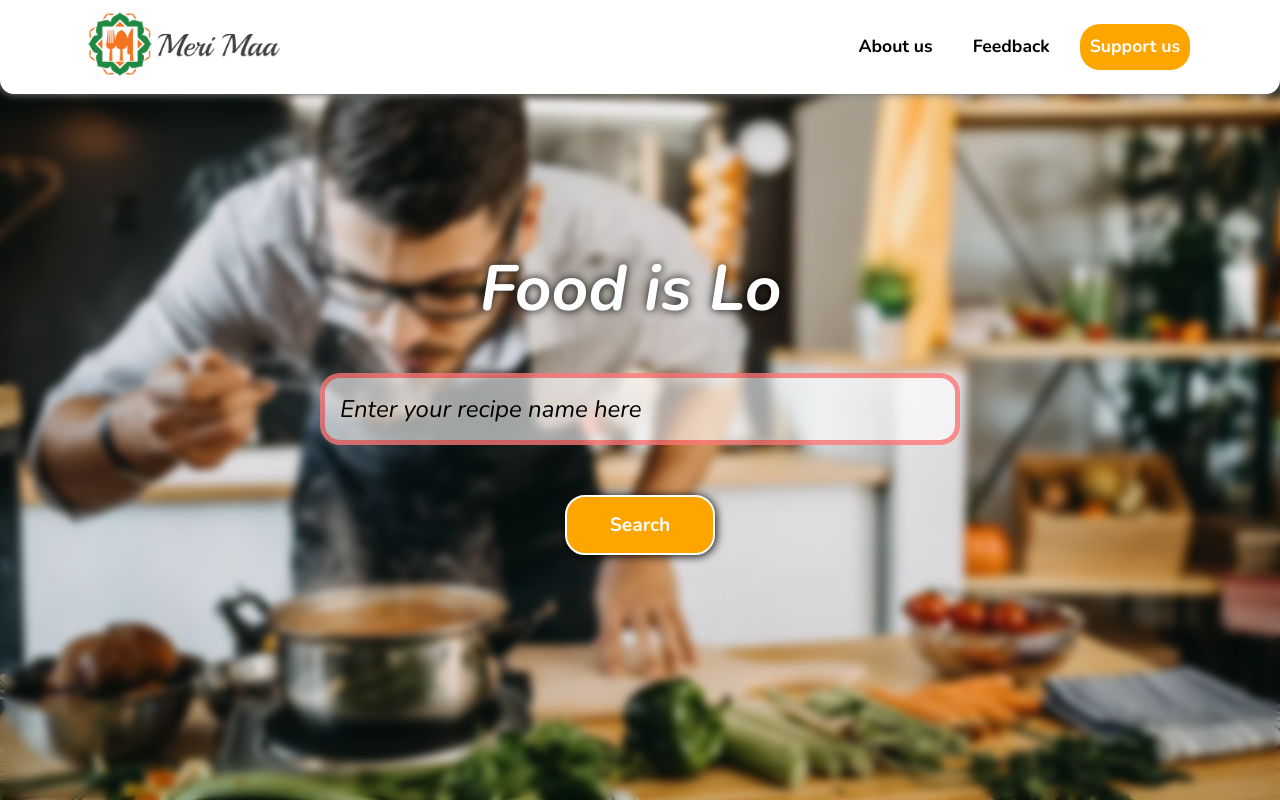
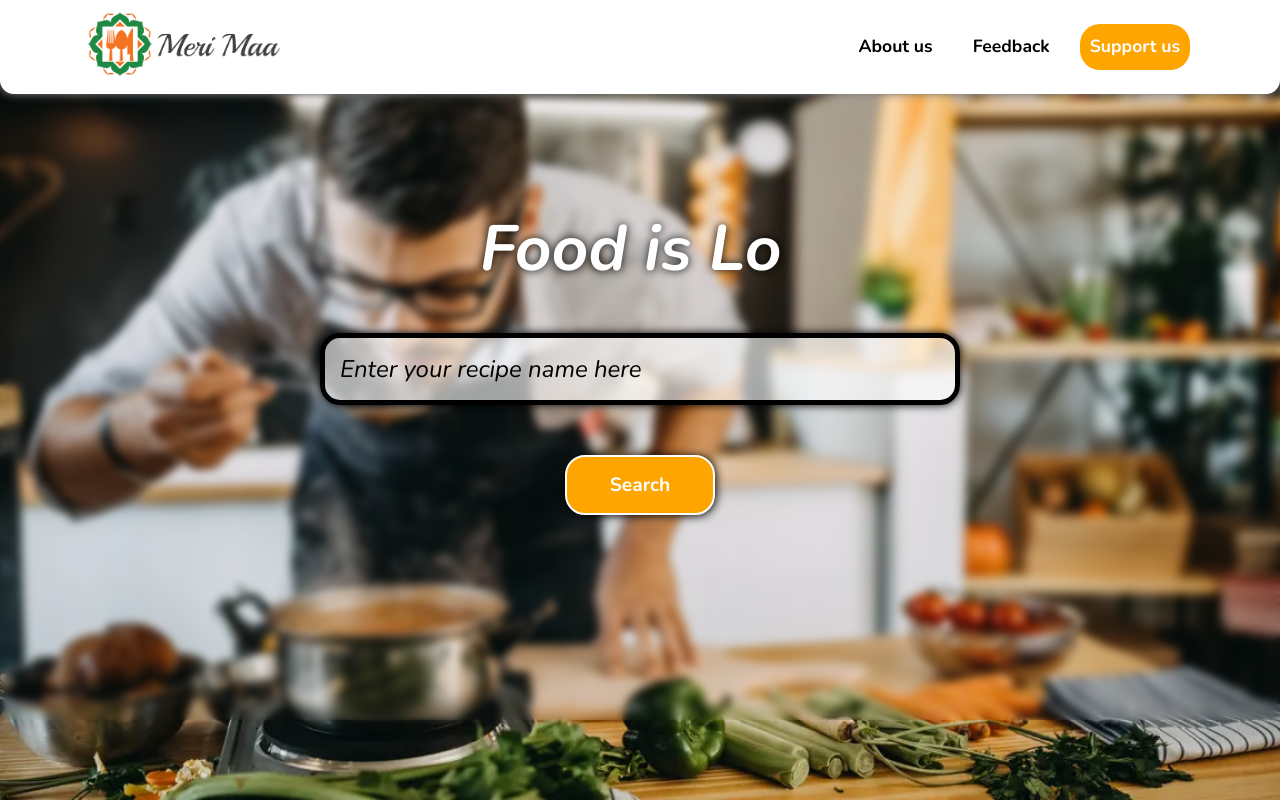
Before and after one commit to Arnavgarg68/FoodRecipe, a React (Create React App) app: page / in a window 1280 px wide. Built offline with nearby package versions, Linux system fonts and the light colour scheme.

Commit message:
ninja api and loader done

```diff
--- a/package.json
+++ b/package.json
@@ -1,4 +1,5 @@
 {
+  "homepage": "https://Arnavgarg68.github.io/FoodRecipe",
   "name": "client",
   "version": "0.1.0",
   "private": true,
@@ -6,13 +7,17 @@
     "@testing-library/jest-dom": "^5.17.0",
     "@testing-library/react": "^13.4.0",
     "@testing-library/user-event": "^13.5.0",
+    "axios": "^1.6.8",
     "react": "^18.2.0",
     "react-dom": "^18.2.0",
     "react-scripts": "5.0.1",
     "react-simple-typewriter": "^5.0.1",
+    "react-spinners": "^0.13.8",
     "web-vitals": "^2.1.4"
   },
   "scripts": {
+    "predeploy": "npm run build",
+    "deploy": "gh-pages -d build",
     "start": "react-scripts start",
     "build": "react-scripts build",
     "test": "react-scripts test",
--- a/src/App.css
+++ b/src/App.css
@@ -8,20 +8,37 @@ body{
     background-repeat: no-repeat;
     background-size: cover;
     background-position: center;
+    background-attachment: fixed;
     backdrop-filter: blur(4px);
 }
+::-webkit-scrollbar {
+    width: 8px; /* Width of the scrollbar */
+  }
+
+  ::-webkit-scrollbar-track {
+    background: #f1f1f1; /* Color of the scrollbar track */
+  }
+
+  ::-webkit-scrollbar-thumb {
+    background: orange; /* Color of the scrollbar thumb */
+    border-radius: 6px; /* Roundness of the scrollbar thumb */
+  }
+
+  ::-webkit-scrollbar-thumb:hover {
+    background: red; /* Color of the scrollbar thumb on hover */
+  }
 /*Welcome page css */
-.welcome-main-body
+.welcome-inner-main-body
 {
-    width: 100vw;
-    height: 100vh;
+    height: 90vh;
+
 }
 .welcome-interaction{
     font-style: italic;
     text-shadow: 0px 0px 10px black;
     color: white;
     font-size: 2rem;
-    position: absolute;
+    position: relative;
     left: 50%;
     top: 50%;
     transform: translate(-50%,-50%);
@@ -51,7 +68,9 @@ body{
     font-size: 1.5rem;
     border-radius: 20px;
     background: rgba(255, 255, 255, 0.619);
-    border: 5px solid rgba(255, 0, 0, 0.418);
+    border: 5px solid black;
+    box-shadow: 0px 0px 10px black;
+    /* border: 5px solid rgba(255, 0, 0, 0.418); */
     outline: none;
 }
 #welcome-search-recipe-button{
@@ -68,7 +87,15 @@ body{
     border: 2px solid white;
     box-shadow: 1px 1px 10px black;
     cursor: pointer;
-}@media screen and (max-width:800px){
+}
+
+.welcome-cards-layout{
+    display: flex;
+    flex-direction: row;
+    flex-wrap: wrap;
+}
+
+@media screen and (max-width:800px){
     .welcome-interaction>h1{
         font-size: 1.7rem;
     }
@@ -76,3 +103,35 @@ body{
         width: 90vw;
     }
 }
+/* Card css */
+.card-main-body{
+    margin: 10px auto;
+}
+.card-inner-main-body{
+    /* height: 200px; */
+    margin: auto;
+    width: 85vw;
+    max-width: 600px;
+    min-height: 700px;
+    background-color: bisque;
+    padding: 30px;
+    border-radius: 20px;
+    box-shadow: 0px 0px 10px black;
+}
+.card-items-common{
+    padding: 10px;
+}
+.card-title{
+    text-align: center;
+    font-size: 2rem;
+}
+.card-ingredients-head{
+    font-size: 1.3rem;
+}
+.loader-react{
+    position: absolute;
+    top: 50%;
+    left: 50%;
+    transform: translate(-50%,-50%);
+    z-index: 100000;
+}
--- /dev/null
+++ b/src/components/Card.jsx
@@ -0,0 +1,28 @@
+// import React, { useState } from 'react'
+
+export default function Card(props) {
+
+    // const text = "1 kg Beetroot|1 1/2 l Milk|400 g Sugar; (400 to 500)|Elaichi powder; (cardomon)|Saffron few flakes|1 tb Ghee";
+    // const part = text.split('|');
+  return (
+    <div className="card-main-body">
+        <div className="card-inner-main-body">
+            <div className="card-title card-items-common">{props.title}</div>
+            <div className="card-ingredients-head card-items-common">Ingredients:</div>
+
+            <ul className="card-ingredients card-items-common">
+                {
+                    props.ingredients.split('|').map((p,i)=>(
+                        <li key={i} >{p}</li>
+                    )
+                    )
+                }
+            </ul>
+            <div className="card-ingredients-head ">Servings:</div>
+            <li className="card-servings card-items-common">{props.servings}</li>
+            <div className="card-ingredients-head">Instructions:</div>
+            <div className="card-instructions card-items-common">{props.instructions}</div>
+        </div>
+    </div>
+  )
+}
--- a/src/components/Welcome.jsx
+++ b/src/components/Welcome.jsx
@@ -1,25 +1,68 @@
-import React from 'react'
-import {useTypewriter , Cursor} from 'react-simple-typewriter'
+import React, { useState } from 'react'
+import { useTypewriter, Cursor } from 'react-simple-typewriter'
+import BarLoader from 'react-spinners/HashLoader'
+import Card from './Card';
+import axios from 'axios';
 export default function Welcome() {
   const [text] = useTypewriter({
-        words:["Toh aaj khane me kya h!!",'Food is Love !!','Khana aur maa perfect !!'],
+    words: ["Toh aaj khane me kya h!!", 'Food is Love !!', 'Khana aur maa perfect !!'],
     // words:["Bhai",'Bhen','Perfect'],
-        loop:{},
-    }) ;
+    loop: {},
+  });
+  const [inputfield, setInputfield] = useState("");
+  const [loader, setLoader] = useState(false);
+  const [fetcheddata, setFetcheddata] = useState([]);
+  const handlechange = (e) => {
+    setInputfield(e.target.value);
+  }
+  const handlesearch = async () => {
+    setLoader(true);
+    console.log(inputfield);
+    try {
+      const response = await axios.get(`https://api.api-ninjas.com/v1/recipe?query=${inputfield}`,{
+        headers: {
+          'X-Api-Key': 'sK7jt/zqnnq2hsgj+AQosQ==qUag6oj5lDLmmspe'
+        }
+      });
+      setFetcheddata(response.data)
+      setLoader(false);
+    } catch (error) {
+      console.log(error);
+      setLoader(false);
+    }
+  }
   return (
+    <>
+
       <div className='welcome-main-body'>
         <div className="welcome-inner-main-body">
           <div className="welcome-interaction">
             <h1>
               {text}
-            <Cursor/>
+              <Cursor />
             </h1>
             <div className="welcome-actual-inputarea">
-            <input type="text" id="welcome-search-recipe" placeholder='Enter your recipe name here' spellCheck="false"/>
-            <button id="welcome-search-recipe-button">Search</button>
+              <input type="text" id="welcome-search-recipe" placeholder='Enter your recipe name here' spellCheck="false" value={inputfield} onChange={handlechange} />
+              <button id="welcome-search-recipe-button" onClick={handlesearch}>Search</button>
             </div>
           </div>
         </div>
+        {
+          loader?(
+            <div className="loader-react">
+              <BarLoader size={150}/>
             </div>
+          ) : (
+        <div className="welcome-cards-layout">
+          {
+            fetcheddata.map((recipe, index) => (
+              <Card key={index} title={recipe.title} ingredients={recipe.ingredients} servings={recipe.servings} instructions={recipe.instructions} />
+            ))
+          }
+        </div>)
+        }
+      </div>
+
+    </>
   )
 }
--- a/src/components/navbars.css
+++ b/src/components/navbars.css
@@ -7,7 +7,8 @@
 /*navbar css starts*/
 .navbar-main-body{
     position: fixed;
-    width: 100vw;
+    top: 0;
+    width: 100%;
 }
 .navbar-inner-main-body{
     background-color: white;
```
Also changed, not shown: 1 other file (tests, documents, lock files or other folders). Lines whose indentation alone changed are shown as unchanged.
